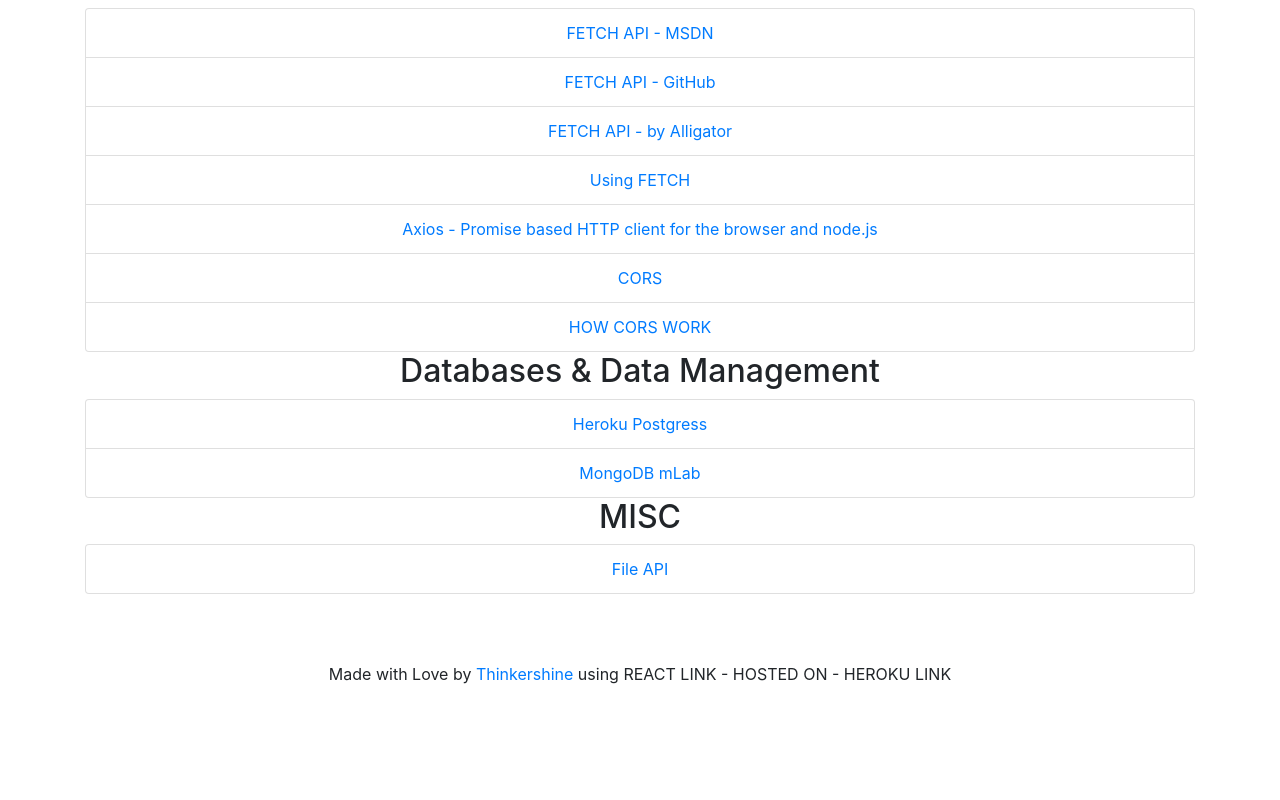
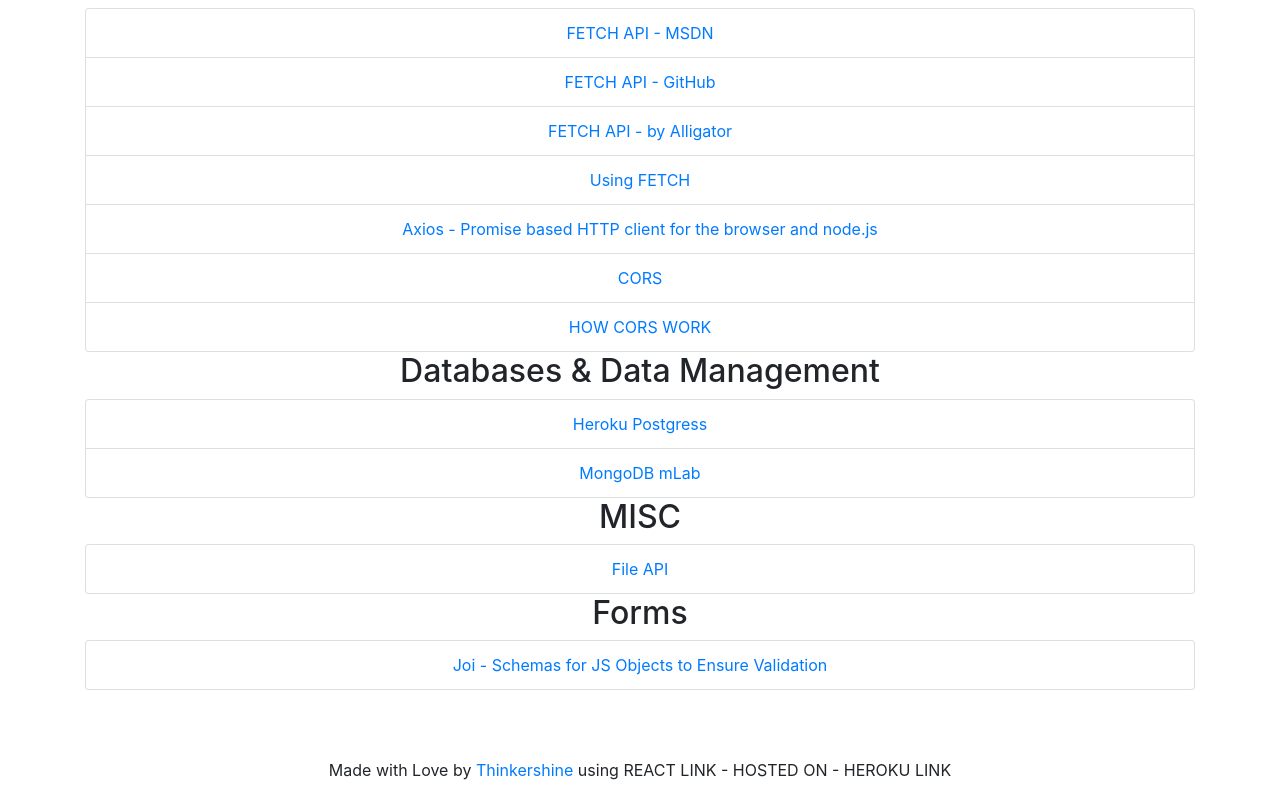
Before and after one commit to Thinkershine/Thinkershine-WebAPP, a React (Create React App) app: page /resources in a window 1280 px wide. Shown: the part 628-1428 px from the top of the page. Before the commit the page ends 1332 px from the top, so only its background shows below. Built offline with nearby package versions, Linux system fonts and the light colour scheme.

Commit message:
Add Joi to Resources

```diff
--- a/src/components/resources.jsx
+++ b/src/components/resources.jsx
@@ -175,6 +175,20 @@
           </li>
         </ul>
       </div>
+      <div>
+        <h2>Forms</h2>
+        <ul className="list-group">
+          <li className="list-group-item">
+            <a
+              href="https://github.com/hapijs/joi"
+              target="_blank"
+              rel="noopener noreferrer"
+            >
+              Joi - Schemas for JS Objects to Ensure Validation
+            </a>
+          </li>
+        </ul>
+      </div>
     </div>
   );
 };
```
